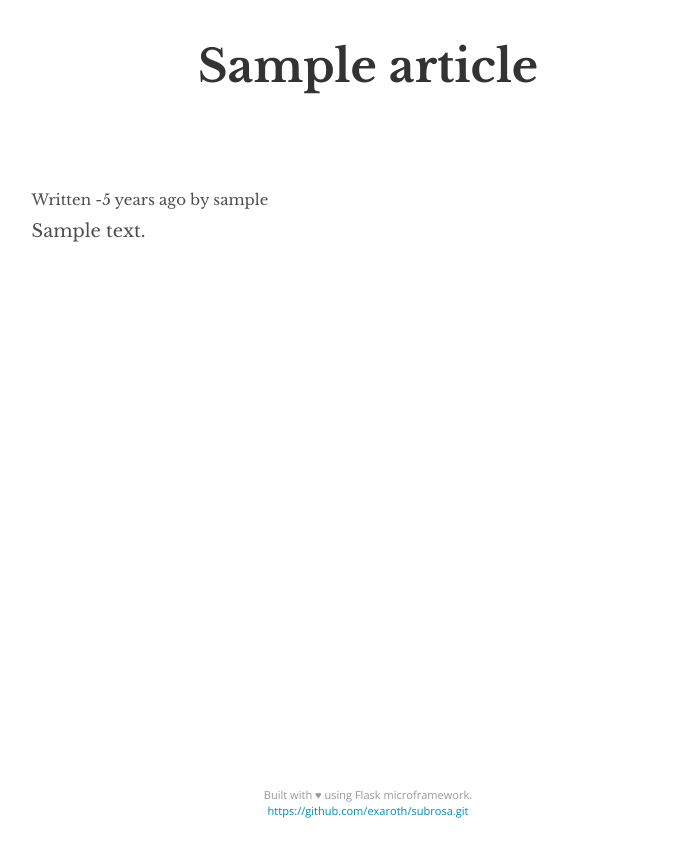
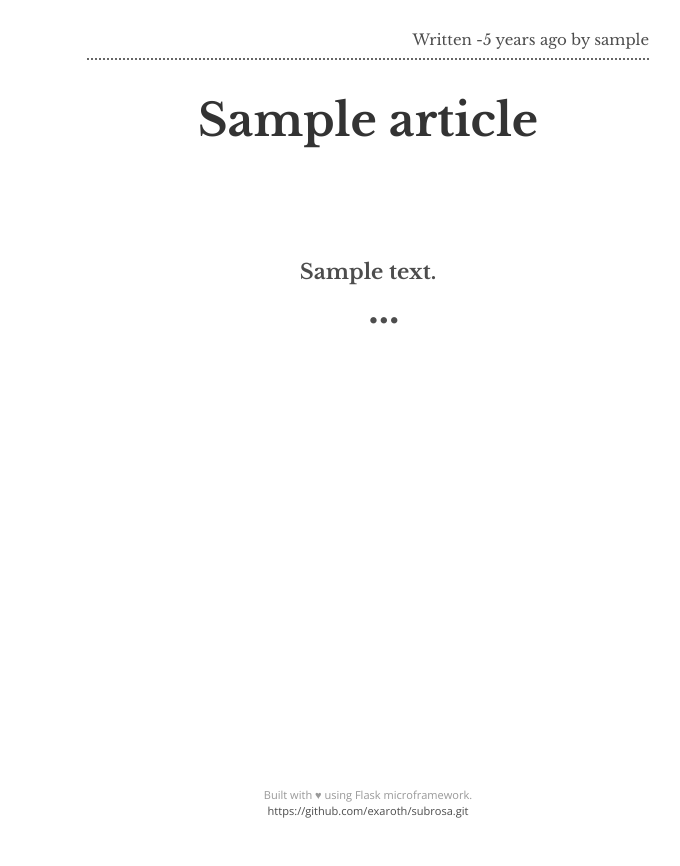
Before and after one commit to exaroth/subrosa, a Flask app: page /article/1 in a window 1280 px wide. Shown: the whole page, without its empty margins (272-952 px from the left). Run offline with Flask 2, Linux system fonts and the light colour scheme; tables that the repository leaves empty hold one stand-in row (values such as "Sample post").

Commit message:
Created layout for single post view

```diff
--- a/main/static/src/css/index.less
+++ b/main/static/src/css/index.less
@@ -75,6 +75,6 @@
 		text-decoration: none;
 	}
 }
-.article-list p {
+.article-list p, li, a {
 	color: @black-70;
 }
--- a/main/static/src/css/main.css
+++ b/main/static/src/css/main.css
@@ -3,9 +3,6 @@
   top: auto;
   left: -999em;
   right: auto;
-}
-.article-main {
-  overflow: hidden;
 }
 .article-main h2 {
   text-align: center;
@@ -34,6 +31,85 @@
   font-size: 3em;
   margin-bottom: 2em;
   color: #333333;
+}
+@media screen and (min-width: 970px) {
+  .article-main p {
+    font-size: 1.4em;
+  }
+}
+.article-main .article-body a {
+  color: #69a0cd;
+}
+blockquote {
+  border: none;
+  position: relative;
+  width: 80%;
+  margin: 2em auto 2em auto;
+}
+blockquote:before {
+  content: open-quote;
+  font-size: 5em;
+  position: absolute;
+  left: -20px;
+  top: -20px;
+  font-family: 'Libre Baskerville', 'Open Sans', 'Helvetica Neue', Helvetica, Arial, sans-serif;
+  display: block;
+}
+blockquote p {
+  font-weight: bold !important ;
+  text-align: justify;
+}
+.article-main .article-body > p:first-of-type {
+  font-size: 1.4em;
+  margin-top: 1em;
+  font-weight: bold;
+  margin-bottom: 4em;
+  text-align: center;
+}
+.article-main .article-body > p:first-of-type::after {
+  content: "\2026";
+  position: absolute;
+  display: block;
+  margin-top: 0.5em;
+  font-size: 2em;
+  left: 50%;
+  -webkit-transform: translateY(-50%);
+  -moz-transform: translateY(-50%);
+  -o-transform: translateY(-50%);
+  -ms-transform: translateY(-50%);
+  transform: translateY(-50%);
+}
+.article-main .article-timesince {
+  border-bottom: 2px dotted #666666;
+  padding-bottom: 10px;
+  text-align: right;
+  margin-bottom: 1em;
+}
+@media screen and (max-width: 970px) {
+  .article-main .article-timesince {
+    padding: 0 1em;
+    width: 80%;
+    display: block;
+    margin: 0 auto;
+  }
+}
+.article-main .article-body a img {
+  width: 50%;
+  max-width: 80%;
+  position: relative;
+  padding: 0.8em;
+  -webkit-box-shadow: 1px 1px 1px #cccccc;
+  -moz-box-shadow: 1px 1px 1px #cccccc;
+  box-shadow: 1px 1px 1px #cccccc;
+  border: 1px solid #b3b3b3;
+  display: block;
+  float: right;
+  margin: 1em 0 1em 0;
+}
+@media screen and (min-width: 970px) {
+  .article-main .article-body a img {
+    right: -2em;
+  }
 }
 .admin-icon-holder {
   width: 60px;
@@ -139,7 +215,9 @@ textarea.article-title {
 .article-list h1:active {
   text-decoration: none;
 }
-.article-list p {
+.article-list p,
+li,
+a {
   color: #4d4d4d;
 }
 * {
--- a/main/templates/article_view.html
+++ b/main/templates/article_view.html
@@ -1,16 +1,22 @@
 {% extends "layout.html" %}
 
 {% block content %}
-<article class=" article-main col-md-10 col-md-offset-1 ">
+<article class=" article-main col-md-8 col-md-offset-2 ">
 <div class="row">
+<h5 class="article-timesince">
+{% if session.user and session.user == article.author.username %}
+<a class="btn btn-default btn-xs"  href="{{ url_for('delete_article', id = article.id) }}">Delete</a>
+<a class="btn btn-default btn-xs" href="{{ url_for('edit_article', id = article.id) }}" style="padding-right: 10px;" >Edit</a>
+
+ <span><a href="{{ url_for('delete_article', id = article.id) }} "></a></span>
+ {% endif %}
+     Written {{ article.date_created | timesince }} by {{ article.author.username }}</h5>
+</div>
+<div class="row">
+
     <h2 class="article-title" >{{ article.title }}</h2>
-{% if session.user and session.user == article.author.username %}
-<a class="btn btn-danger btn-xs"  href="{{ url_for('delete_article', id = article.id) }}">Delete</a>
-<a class="btn btn-info btn-xs" href="{{ url_for('edit_article', id = article.id) }}" >Edit</a>
-{% endif %}
 </div>
-    <h5>Written {{ article.date_created | timesince }} by {{ article.author.username }}</h5>
-    <div >
+    <div class="article-body">
 	{{ article.body | markdown }}
     </div>
 </article>
```
Also changed, not shown: main/static/src/css/article-view.less (+92 -1 lines).
